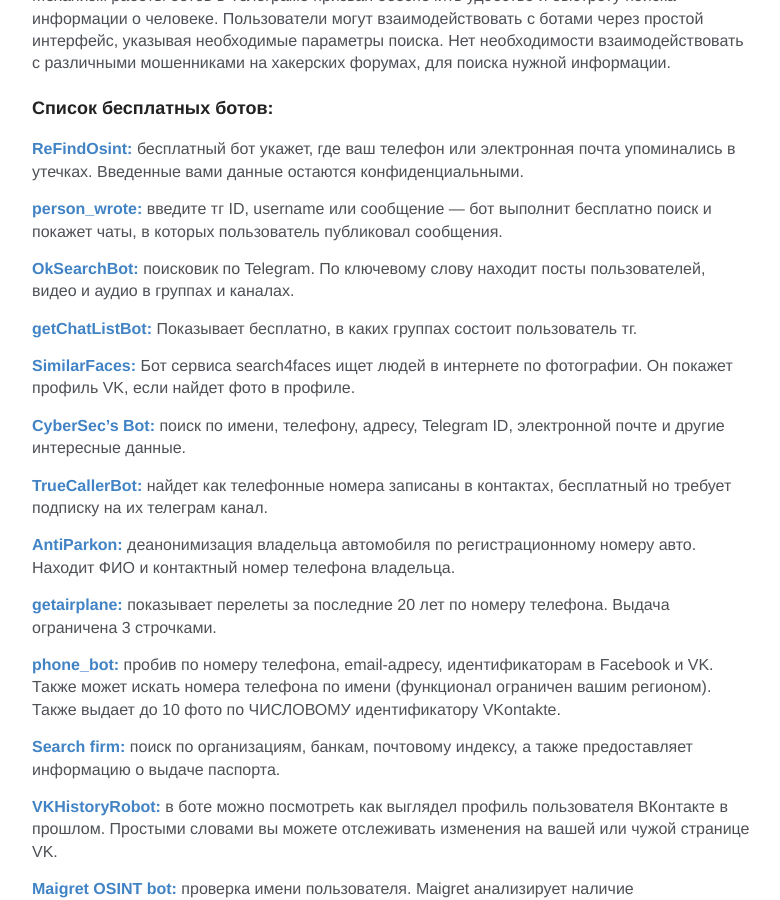
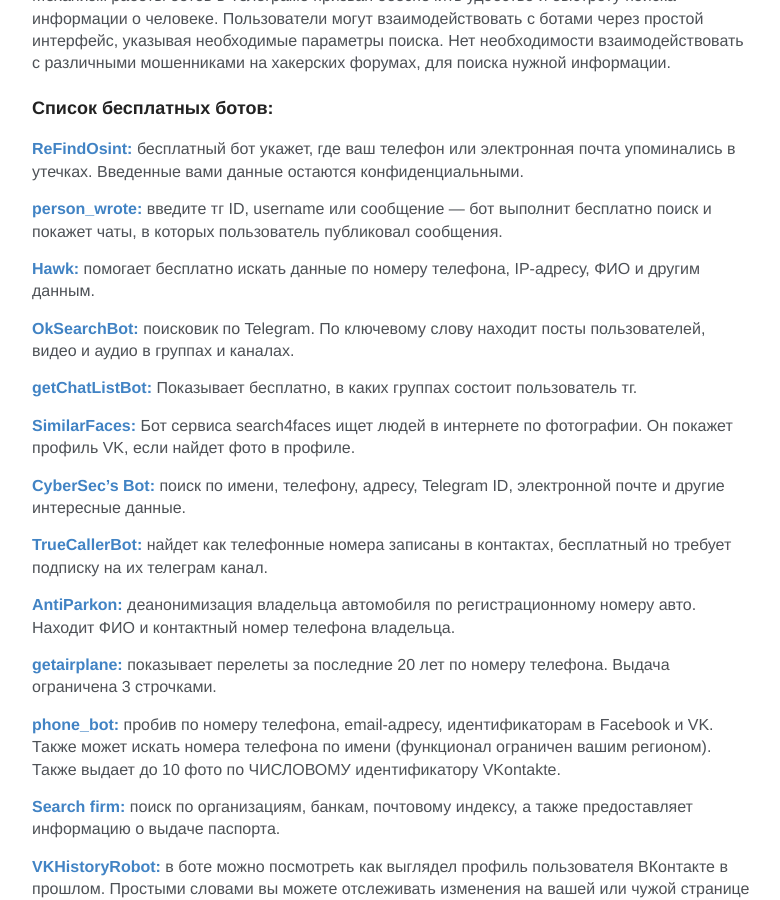
Before and after one commit to NmH7oMFjFlo8nyp13LHG/o8nyp13LHG, a Jekyll site: the page built from _posts/2025-04-28-besplatnye-boty-dlya-poiska-probiva-informaczii.md, in a window 1280 px wide and 900 px high, scrolled down 1333 px. Shown: the whole window, without its empty margins (248-1028 px from the left). Built offline with Jekyll 4.4.1, drawn with Linux system fonts in a browser that asks for light colours.

Commit message:
Update 2025-04-28-besplatnye-boty-dlya-poiska-probiva-informaczii.md

```diff
--- a/_posts/2025-04-28-besplatnye-boty-dlya-poiska-probiva-informaczii.md
+++ b/_posts/2025-04-28-besplatnye-boty-dlya-poiska-probiva-informaczii.md
@@ -29,6 +29,8 @@
 **[ReFindOsint:](/ReFindOsintBot/)** бесплатный бот укажет, где ваш телефон или электронная почта упоминались в утечках. Введенные вами данные остаются конфиденциальными.
 
 **[person_wrote:](https://t.me/where_a_person_wrote_bot)** введите тг ID, username или сообщение — бот выполнит бесплатно поиск и покажет чаты, в которых пользователь публиковал сообщения.
+
+**[Hawk:](https://t.me/doxinghawk_bot)** помогает бесплатно искать данные по номеру телефона, IP-адресу, ФИО и другим данным.
 
 **[OkSearchBot:](https://t.me/OkSearchBot)** поисковик по Telegram. По ключевому слову находит посты пользователей, видео и аудио в группах и каналах.
 
```
